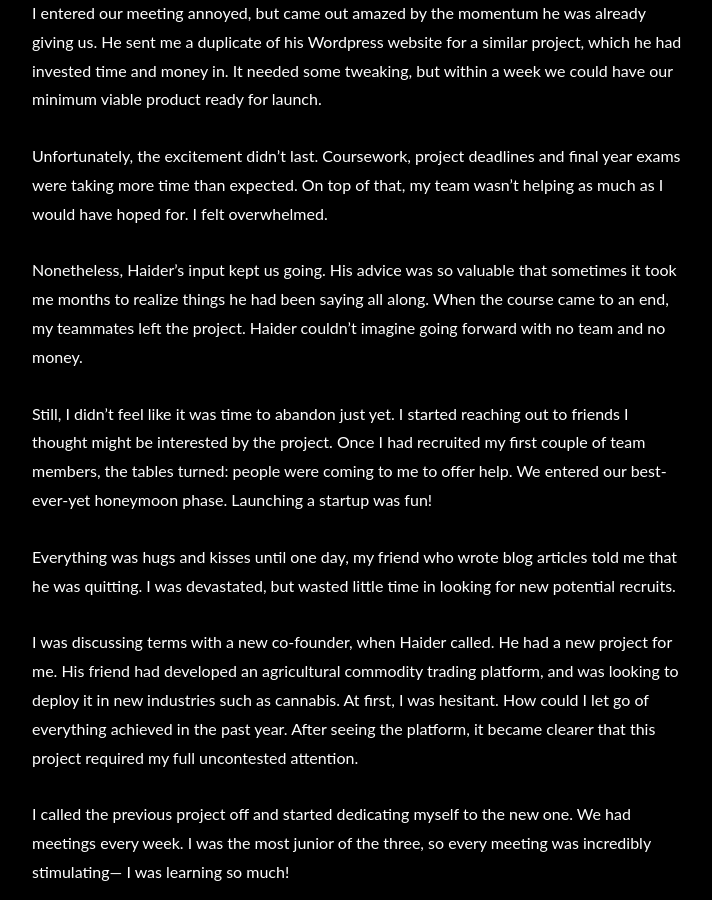
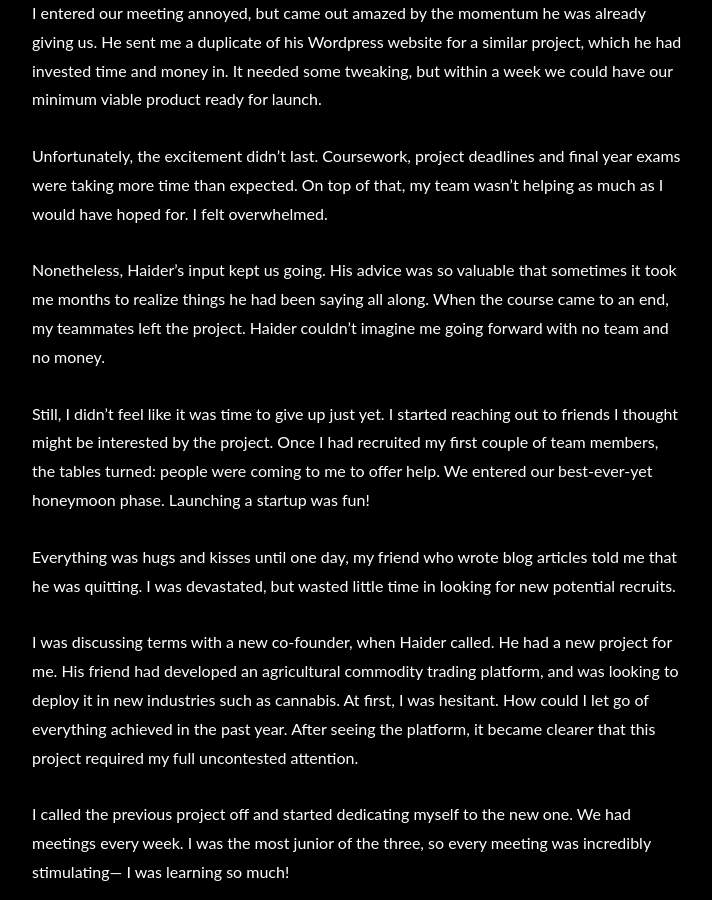
Before and after one commit to rykener/rykener.net, a Jekyll site: the page built from all_collections/_posts/2021-09-15-fail-fast-learn-faster.md, in a window 1280 px wide and 900 px high, scrolled down 1543 px. Shown: the whole window, without its empty margins (283-995 px from the left). Built offline with Jekyll 4.4.1, drawn with Linux system fonts in a browser that asks for light colours.

Commit message:
Correct text fail fast, learn faster

```diff
--- a/all_collections/_posts/2021-09-15-fail-fast-learn-faster.md
+++ b/all_collections/_posts/2021-09-15-fail-fast-learn-faster.md
@@ -25,9 +25,9 @@ When we finally managed to schedule our first in-person meeting, he came over an
 
 Unfortunately, the excitement didn’t last. Coursework, project deadlines and final year exams were taking more time than expected. On top of that, my team wasn’t helping as much as I would have hoped for. I felt overwhelmed.
 
-Nonetheless, Haider’s input kept us going. His advice was so valuable that sometimes it took me months to realize things he had been saying all along. When the course came to an end, my teammates left the project. Haider couldn’t imagine going forward with no team and no money.
+Nonetheless, Haider’s input kept us going. His advice was so valuable that sometimes it took me months to realize things he had been saying all along. When the course came to an end, my teammates left the project. Haider couldn’t imagine me going forward with no team and no money.
 
-Still, I didn’t feel like it was time to abandon just yet. I started reaching out to friends I thought might be interested by the project. Once I had recruited my first couple of team members, the tables turned: people were coming to me to offer help. We entered our best-ever-yet honeymoon phase. Launching a startup was fun!
+Still, I didn’t feel like it was time to give up just yet. I started reaching out to friends I thought might be interested by the project. Once I had recruited my first couple of team members, the tables turned: people were coming to me to offer help. We entered our best-ever-yet honeymoon phase. Launching a startup was fun!
 
 Everything was hugs and kisses until one day, my friend who wrote blog articles told me that he was quitting. I was devastated, but wasted little time in looking for new potential recruits.
 
```
